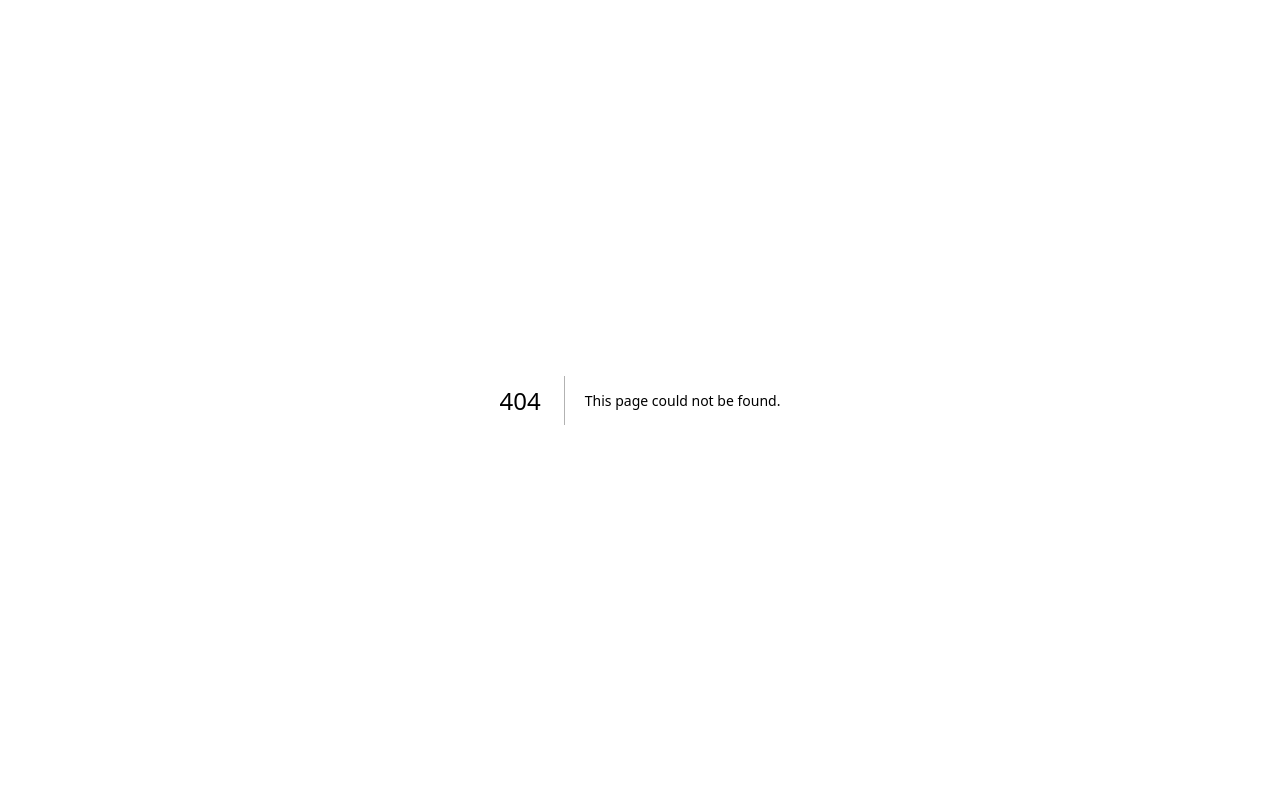
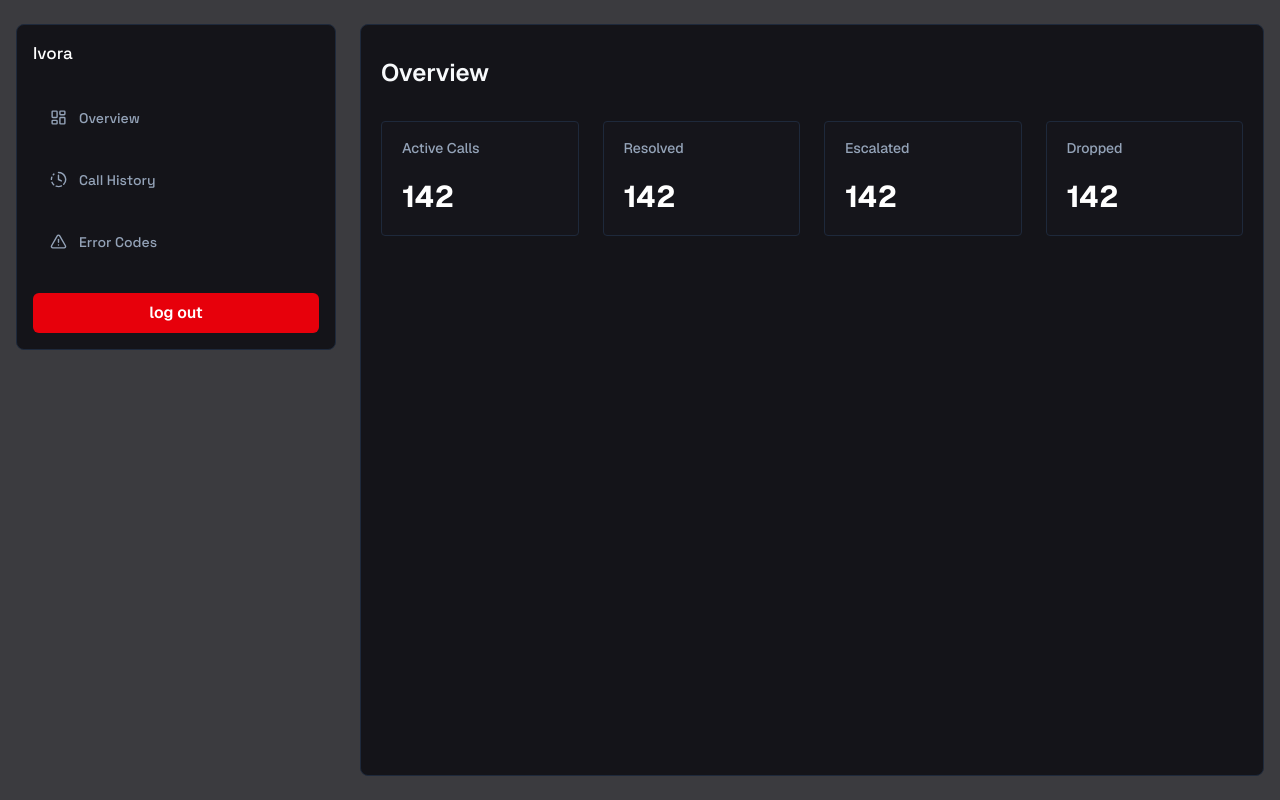
Before and after one commit to chiscookeke11/IVORA, a Next.js app: page /admin in a window 1280 px wide. Before the commit this address had no page. Built offline with nearby package versions, Linux system fonts and the light colour scheme.

Commit message:
dashboard setup

```diff
--- /dev/null
+++ b/hooks/useMobile.ts
@@ -0,0 +1,30 @@
+import { useEffect, useState } from "react";
+
+const DESKTOP_BREAKPOINT = 1024;
+
+export const useMobile = () => {
+  const [isMobile, setIsMobile] = useState(() => {
+    if (typeof window === "undefined") {
+      return false;
+    }
+
+    return window.innerWidth < DESKTOP_BREAKPOINT;
+  });
+
+  useEffect(() => {
+    const mediaQuery = window.matchMedia(`(max-width: ${DESKTOP_BREAKPOINT - 1}px)`);
+
+    const handleScreenResize = (event: MediaQueryListEvent) => {
+      setIsMobile(event.matches);
+    };
+
+    setIsMobile(mediaQuery.matches);
+    mediaQuery.addEventListener("change", handleScreenResize);
+
+    return () => {
+      mediaQuery.removeEventListener("change", handleScreenResize);
+    };
+  }, []);
+
+  return isMobile;
+};
--- /dev/null
+++ b/src/app/(website)/layout.tsx
@@ -0,0 +1,12 @@
+
+
+
+
+
+export default function HomeLayout({ children }: { children: React.ReactNode }) {
+    return (
+        <main>
+            {children}
+        </main>
+    )
+}
--- /dev/null
+++ b/src/app/admin/layout.tsx
@@ -0,0 +1,106 @@
+"use client"
+
+
+import React from "react";
+import { useMobile } from "../../../hooks/useMobile";
+import Link from "next/link";
+import { ClockFading, LayoutDashboard, TriangleAlert } from "lucide-react";
+
+
+
+
+
+export default function AdminLayout({ children }: { children: React.ReactNode }) {
+    const isMobile = useMobile()
+
+
+
+    if (isMobile) {
+        return (
+            <div className="min-h-screen flex items-center justify-center bg-slate-50 px-4 font-sans text-center">
+                <div className="bg-white border border-slate-200 rounded-lg p-8 text-center max-w-md w-full space-y-3">
+                    <h1 className="text-2xl font-bold text-red-600">Large Screen Required</h1>
+                    <p className="text-slate-600">
+                        The admin dashboard is only available on large screens. Please use a desktop or expand your browser window.
+                    </p>
+                    <Link
+                        href="/"
+                        className="inline-block px-4 py-2 rounded-md bg-black text-white hover:brightness-90"
+                    >
+                        Go Home
+                    </Link>
+                </div>
+            </div>
+        );
+    }
+
+
+
+    return (
+        <div className="h-screen bg-[#0A0A0FCC]  text-white" >
+
+            <div className="mx-auto grid  gap-6 px-4 py-6 md:grid-cols-[320px_1fr] h-full ">
+
+                {/* The side bar  */}
+                <aside className="rounded-lg border border-[#1E293B] bg-[#0A0A0FCC] p-4 h-fit space-y-7 ">
+                    <Link href={"/"}
+                        className="flex items-center gap-3">
+                        <p className="text-[17px] font-medium text-white font-space-grotesk ">
+                            Ivora
+                        </p>
+                    </Link>
+
+
+
+                    <nav className="space-y-4 font-space-grotesk ">
+                        <Link href={"/"} className="w-full flex items-center justify-start gap-3 px-4 py-3
+                        rounded-lg border border-transparent hover:bg-[#3B82F61A] hover:text-[#3B82F6]
+                         hover:border hover:border-[#3B82F633] text-sm font-medium
+                         transition-all duration-200 ease-in-out text-[#94A3B8] " >
+                            <LayoutDashboard size={17} />
+                            Overview
+                        </Link>
+
+
+                        <Link href={"/"}
+                            className="w-full flex items-center justify-start gap-3 px-4 py-3
+                        rounded-lg border border-transparent hover:bg-[#3B82F61A] hover:text-[#3B82F6]
+                         hover:border hover:border-[#3B82F633] text-sm font-medium
+                         transition-all duration-200 ease-in-out text-[#94A3B8]"
+                        >
+                            <ClockFading size={17} />
+                            Call History
+                        </Link>
+
+
+                        <Link href={"/"}
+                            className="w-full flex items-center justify-start gap-3 px-4 py-3
+                        rounded-lg border border-transparent hover:bg-[#3B82F61A] hover:text-[#3B82F6]
+                         hover:border hover:border-[#3B82F633] text-sm font-medium
+                         transition-all duration-200 ease-in-out text-[#94A3B8]"
+                        >
+                            <TriangleAlert size={17} />
+                            Error Codes
+                        </Link>
+
+                    </nav>
+
+                    <button
+
+                        className=" w-full font-sans bg-red-600 text-white py-2 px-4 rounded-md font-raleway text-center font-semibold cursor-pointer hover:brightness-90 flex items-center justify-center "
+                    >
+                        log out
+                    </button>
+
+                </aside>
+
+
+                <main className="rounded-lg border border-[#1E293B] bg-[#0A0A0FCC] overflow-y-auto h-full  font-sans "  >
+                    {children}
+                </main>
+
+
+            </div>
+        </div>
+    )
+}
--- /dev/null
+++ b/src/app/admin/page.tsx
@@ -0,0 +1,67 @@
+
+
+
+
+
+export default function Page() {
+    return (
+        <div className="h-fit py-8 px-5 flex flex-col items-start gap-8  font-sans "  >
+            <h1 className="text-[#F8FAFC] text-2xl font-semibold " >Overview</h1>
+
+
+            {/* Summary  */}
+            <div className="w-full grid grid-cols-2 xl:grid-cols-4 place-items-center justify-items-center justify-center gap-6 font-sans "  >
+
+                {/* Active calls  */}
+                <div className="w-full h-full rounded-sm flex flex-col items-start
+                 gap-4 bg-[#17172066] border border-[#1E293B] py-4 px-5 text-[#94A3B8] " >
+
+                    <h4 className=" font-medium text-sm "  >Active Calls</h4>
+
+                    <h3 className=" text-white font-bold text-[30px] font-sans" > 142 </h3>
+
+                </div>
+
+
+                {/* Resolved Calls*/}
+                <div
+                    className="w-full h-full rounded-sm flex flex-col items-start
+                 gap-4 bg-[#17172066] border border-[#1E293B] py-4 px-5 text-[#94A3B8] "
+                >
+
+                    <h4 className=" font-medium text-sm " >Resolved</h4>
+                    <h3 className=" text-white font-bold text-[30px] font-sans" > 142 </h3>
+                </div>
+
+
+
+                {/* Escalated calls  */}
+                <div className="w-full h-full rounded-sm flex flex-col items-start
+                 gap-4 bg-[#17172066] border border-[#1E293B] py-4 px-5 text-[#94A3B8] " >
+
+                    <h4 className=" font-medium text-sm "  >Escalated</h4>
+                    <h3 className=" text-white font-bold text-[30px] font-sans" > 142 </h3>
+
+
+                </div>
+
+
+                {/* Dropped Calls  */}
+                <div
+                    className="w-full h-full rounded-sm flex flex-col items-start
+                 gap-4 bg-[#17172066] border border-[#1E293B] py-4 px-5 text-[#94A3B8] "
+                >
+
+                    <h4 className=" font-medium text-sm "  >Dropped</h4>
+                    <h3 className=" text-white font-bold text-[30px] font-sans" > 142 </h3>
+
+                </div>
+
+
+
+
+            </div>
+
+        </div>
+    )
+}
```
Also changed, not shown: src/app/(website)/page.tsx (renamed from src/app/page.tsx), 1 other file (tests, documents, lock files or other folders).
